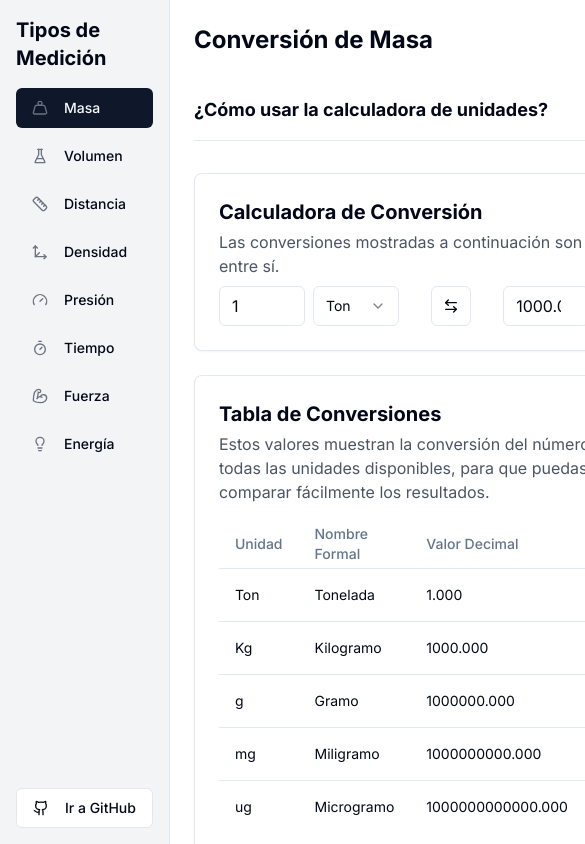
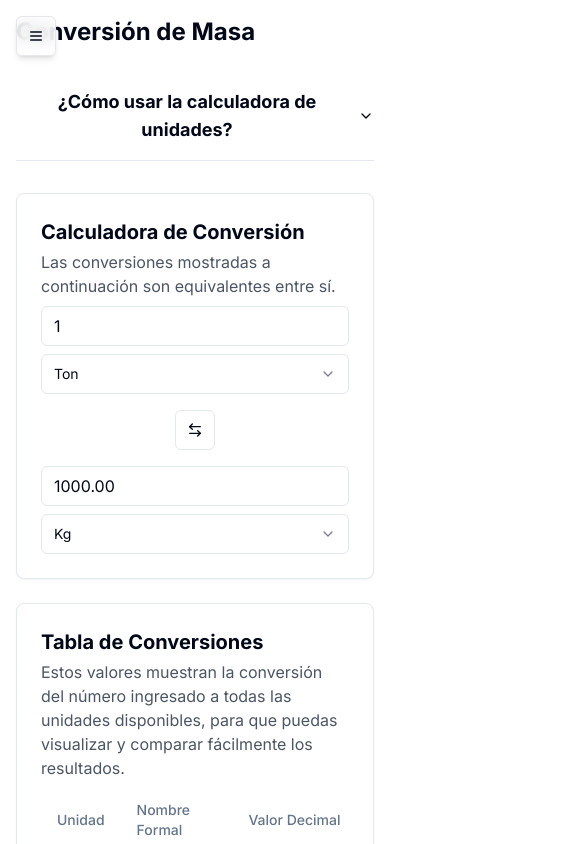
Before and after one commit to bastianmarin/Next-Calculadora-Quimica, a Next.js app: page / in a window 390 px wide. Shown: the top 844 px of the page, 585 px wide, since content can reach past the window. Built offline with nearby package versions, Linux system fonts and the light colour scheme.

Commit message:
Enhance layout with mobile-friendly sidebar and improve conversion precision

```diff
--- a/app/page.tsx
+++ b/app/page.tsx
@@ -1,13 +1,14 @@
 "use client"
 
 import { useState, useEffect } from "react"
-import { ArrowLeftRight, Circle, Weight, Ruler, FlaskConical, Gauge, Timer, Bolt, Move3D, BicepsFlexed, Lightbulb, Github } from "lucide-react"
+import { ArrowLeftRight, Circle, Weight, Ruler, FlaskConical, Gauge, Timer, Bolt, Move3D, BicepsFlexed, Lightbulb, Github, Menu } from "lucide-react"
 import { Button } from "@/components/ui/button"
 import { Input } from "@/components/ui/input"
 import { Select, SelectContent, SelectItem, SelectTrigger, SelectValue } from "@/components/ui/select"
 import { Table, TableBody, TableCell, TableHead, TableHeader, TableRow } from "@/components/ui/table"
 import { Card, CardContent } from "@/components/ui/card"
 import { Accordion, AccordionItem, AccordionTrigger, AccordionContent } from "@/components/ui/accordion"
+import { Sheet, SheetTrigger, SheetContent } from "@/components/ui/sheet"
 
 // Definición de las unidades de medida
 const unidadesMedida = {
@@ -174,7 +175,7 @@ export default function Home() {
       const valorBase = Number.parseFloat(valorDesde) * factorDesde
       const resultado = valorBase / factorHacia
 
-      setValorHacia(resultado.toFixed(3))
+      setValorHacia(resultado.toFixed(2))
 
       // Calcular todas las conversiones para la tabla
       const todasConversiones = unidadesMedida[tipoMedida as keyof typeof unidadesMedida].unidades.map((unidad) => {
@@ -205,9 +206,49 @@ export default function Home() {
   }
 
   return (
-    <div className="flex min-h-screen">
-      {/* Barra lateral */}
-      <div className="w-64 bg-gray-100 border-r flex flex-col justify-between h-screen">
+    <div className="flex flex-col md:flex-row min-h-screen">
+      {/* Barra lateral mobile: Sheet */}
+      <div className="md:hidden">
+        <Sheet>
+          <SheetTrigger asChild>
+            <Button variant="ghost" size="icon" className="fixed top-4 left-4 z-30 bg-white/80 backdrop-blur border border-gray-200 shadow-md">
+              <Menu className="w-6 h-6" />
+              <span className="sr-only">Abrir menú de tipos de medición</span>
+            </Button>
+          </SheetTrigger>
+          <SheetContent side="left" className="p-0 w-64">
+            <div className="h-full flex flex-col justify-between">
+              <div className="p-4">
+                <h2 className="text-xl font-bold mb-4">Tipos de Medición</h2>
+                <ul className="space-y-2">
+                  {Object.keys(unidadesMedida).map((tipo) => (
+                    <li key={tipo}>
+                      <Button
+                        variant={tipoMedida === tipo ? "default" : "ghost"}
+                        className="w-full justify-start flex items-center gap-2 text-left px-3 py-2"
+                        onClick={() => setTipoMedida(tipo)}
+                      >
+                        {iconosTipo[tipo] || <Circle className="w-4 h-4 mr-2 text-gray-500" />}
+                        {unidadesMedida[tipo as keyof typeof unidadesMedida].nombre}
+                      </Button>
+                    </li>
+                  ))}
+                </ul>
+              </div>
+              <div className="p-4">
+                <a href="https://github.com/bastianmarin/Next-Calculadora-Quimica" target="_blank" rel="noopener noreferrer">
+                  <Button variant="outline" className="w-full justify-start flex items-center gap-2">
+                    <Github className="w-4 h-4 mr-2" />
+                    Ir a GitHub
+                  </Button>
+                </a>
+              </div>
+            </div>
+          </SheetContent>
+        </Sheet>
+      </div>
+      {/* Barra lateral desktop */}
+      <div className="hidden md:flex w-64 bg-gray-100 border-r flex-col justify-between h-screen fixed top-0 left-0 z-10">
         <div className="p-4">
           <h2 className="text-xl font-bold mb-4">Tipos de Medición</h2>
           <ul className="space-y-2">
@@ -215,7 +256,7 @@ export default function Home() {
               <li key={tipo}>
                 <Button
                   variant={tipoMedida === tipo ? "default" : "ghost"}
-                  className="w-full justify-start flex items-center gap-2"
+                  className="w-full justify-start flex items-center gap-2 text-left px-3 py-2"
                   onClick={() => setTipoMedida(tipo)}
                 >
                   {iconosTipo[tipo] || <Circle className="w-4 h-4 mr-2 text-gray-500" />}
@@ -234,9 +275,8 @@ export default function Home() {
           </a>
         </div>
       </div>
-
       {/* Contenido principal */}
-      <div className="flex-1 p-6">
+      <div className="flex-1 p-4 md:p-6 md:ml-64">
 
         <h1 className="text-2xl font-bold mb-6">
           Conversión de {unidadesMedida[tipoMedida as keyof typeof unidadesMedida].nombre}
@@ -267,8 +307,8 @@ export default function Home() {
           <CardContent className="pt-6">
             <h2 className="text-xl font-bold mb-1">Calculadora de Conversión</h2>
             <p className="text-gray-600 mb-2 mt-0">Las conversiones mostradas a continuación son equivalentes entre sí.</p>
-            <div className="flex items-center gap-4">
-              <div className="flex-1 flex items-center gap-2">
+            <div className="flex flex-col gap-4 md:flex-row md:items-center md:gap-4">
+              <div className="flex flex-col gap-2 flex-1">
                 <Input
                   type="number"
                   value={valorDesde}
@@ -290,11 +330,11 @@ export default function Home() {
                 </Select>
               </div>
 
-              <Button variant="outline" size="icon" onClick={intercambiar} className="mx-4">
+              <Button variant="outline" size="icon" onClick={intercambiar} className="mx-0 md:mx-4 self-center md:self-auto">
                 <ArrowLeftRight className="h-4 w-4" />
               </Button>
 
-              <div className="flex-1 flex items-center gap-2">
+              <div className="flex flex-col gap-2 flex-1">
                 <Input
                   type="number"
                   value={valorHacia}
@@ -340,8 +380,8 @@ export default function Home() {
                     <TableRow key={conversion.unidad}>
                       <TableCell>{conversion.unidad}</TableCell>
                       <TableCell>{nombresFormales[conversion.unidad] || ""}</TableCell>
-                      <TableCell>{conversion.valor.toFixed(3)}</TableCell>
-                      <TableCell>{conversion.valor.toExponential(3)}</TableCell>
+                      <TableCell>{conversion.valor.toFixed(2)}</TableCell>
+                      <TableCell>{conversion.valor.toExponential(2)}</TableCell>
                     </TableRow>
                   ))}
                 </TableBody>
```
